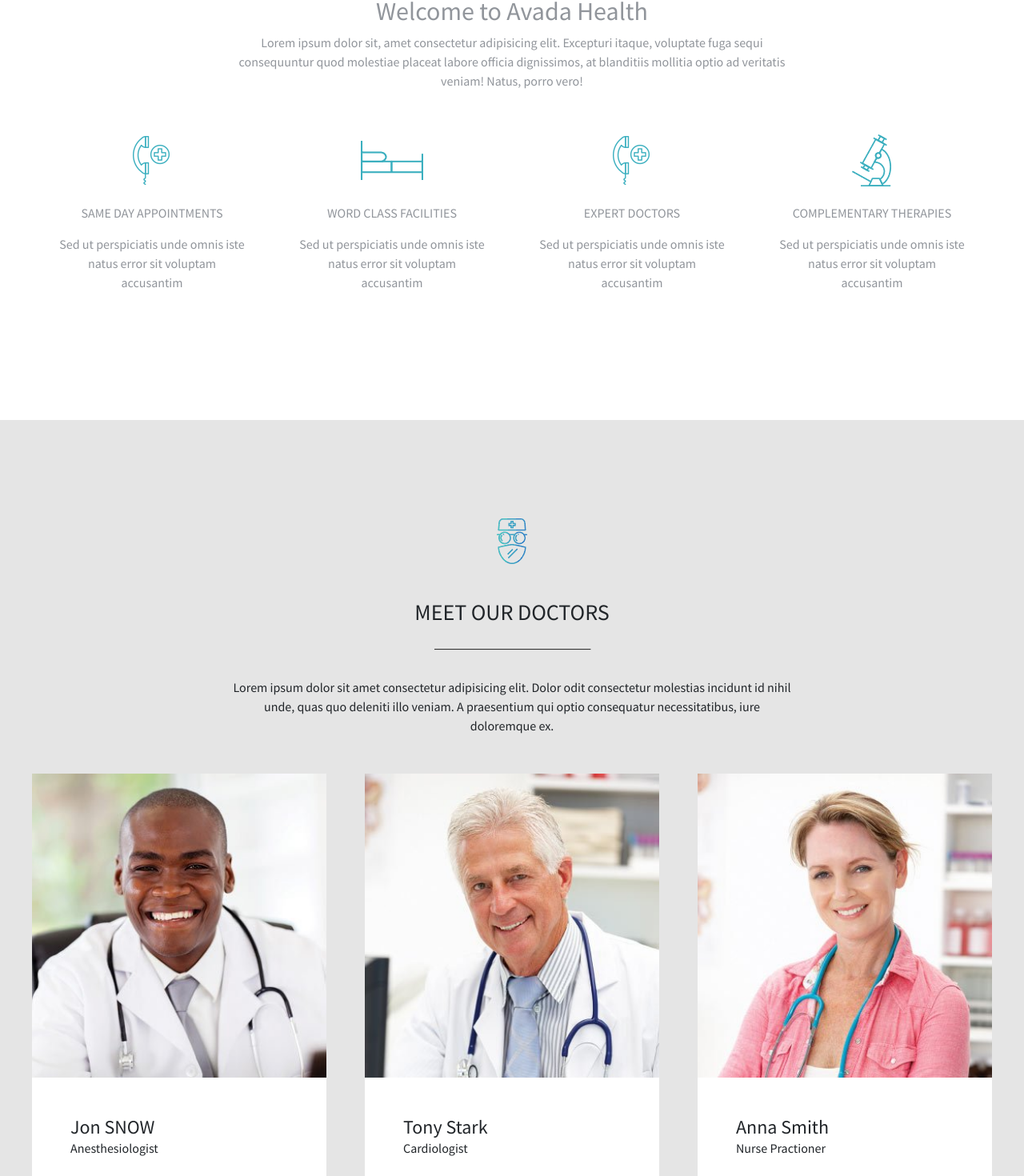
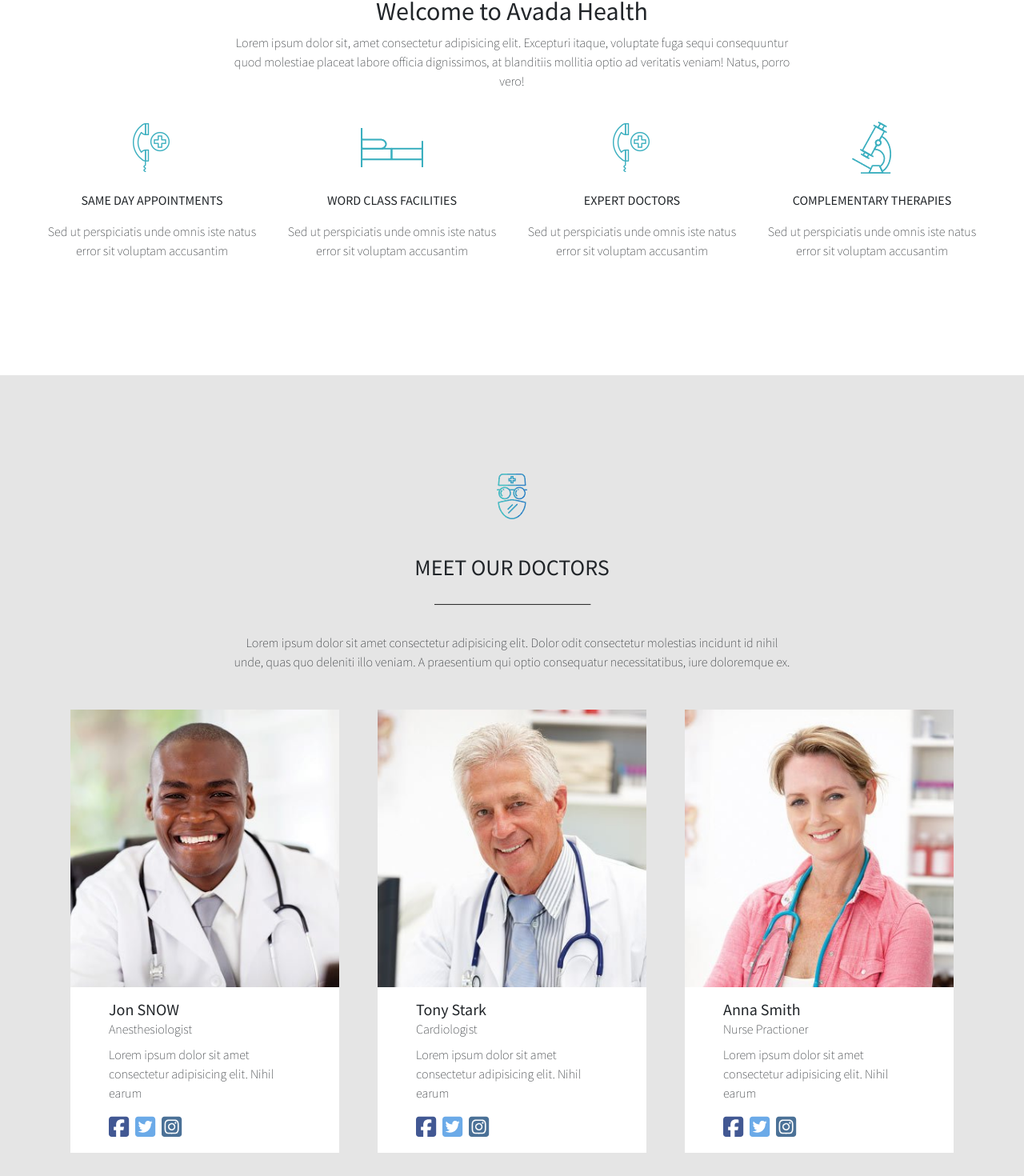
Before and after one commit to Pierluca-Strianese/proj-html-vuejs, a Vue app: page / in a window 1280 px wide. Shown: the part 837-2307 px from the top of the page at 80% size. Built offline with nearby package versions, Linux system fonts and the light colour scheme.

Commit message:
fix padding e margin

```diff
--- a/src/App.vue
+++ b/src/App.vue
@@ -20,10 +20,12 @@ export default {
 
 html,
 body {
-    font-family: 'Source Sans Pro', sans-serif;
+    font-family: 'Source Sans Pro';
+    font-weight: 200;
 }
 
 #app {
-    font-family: 'Source Sans Pro', sans-serif;
+    font-family: 'Source Sans Pro';
+    font-weight: 200;
 }
 </style>
--- a/src/components/AppCardDoctor.vue
+++ b/src/components/AppCardDoctor.vue
@@ -12,13 +12,13 @@ export default {
 </script>
 
 <template>
-    <div class="container_cards pt-5">
+    <div class="container_cards p-5">
         <div class="card_doctor" v-for="(Doctor, i) in store.doctor" :key="i">
             <img :src="Doctor.img" alt="">
-            <div class="description p-5">
-                <h4> {{ Doctor.name }} </h4>
-                <span class="specialization">{{ Doctor.specialization }}</span>
-                <p>{{ Doctor.description }}</p>
+            <div class="description py-3 px-5">
+                <h5> {{ Doctor.name }} </h5>
+                <span class="specialization pb-3">{{ Doctor.specialization }}</span>
+                <p class="pt-2">{{ Doctor.description }}</p>
                 <font-awesome-icon icon="fa-brands fa-square-facebook" class="icon_social facebook" />
                 <font-awesome-icon icon="fa-brands fa-square-twitter" class="icon_social twitter" />
                 <font-awesome-icon icon="fa-brands fa-square-instagram" class="icon_social instagram" />
@@ -47,12 +47,8 @@ export default {
         }
 
         .description {
-            h4 {
+            h5 {
                 margin: 0;
-            }
-
-            p {
-                padding-top: 2rem;
             }
         }
     }
--- a/src/components/AppCardService.vue
+++ b/src/components/AppCardService.vue
@@ -15,9 +15,9 @@ export default {
 <template>
     <div class="service" v-for="(Service, i) in store.services" :key="i">
 
-        <img :src="Service.img" alt="">
-        <h4> {{ Service.name }}</h4>
-        <p> {{ Service.description }} </p>
+        <img :src="Service.img" alt="" class="p-2">
+        <h4 class="p-3"> {{ Service.name }}</h4>
+        <p class="pb-4"> {{ Service.description }} </p>
 
     </div>
 </template>
@@ -28,14 +28,6 @@ export default {
 .service {
     width: calc((100% / 3) - 2rem);
 
-    img {
-        padding: 1rem;
-    }
-
-    h4 {
-        padding: 1rem;
-    }
-
     h4:hover {
         color: $primary-color;
         cursor: pointer;
--- a/src/components/AppDoctors.vue
+++ b/src/components/AppDoctors.vue
@@ -1,8 +1,15 @@
 <script>
 import AppCardDoctor from './AppCardDoctor.vue';
+import { store } from '../store';
 
 export default {
-    components: { AppCardDoctor }
+    components: { AppCardDoctor },
+
+    data() {
+        return {
+            store,
+        }
+    },
 };
 
 </script>
@@ -12,15 +19,12 @@ export default {
         <div class="container_big">
             <div class="container_description_section">
                 <img src="../assets/images/icon-5.png" alt="">
-                <h3> MEET OUR DOCTORS </h3>
+                <h3> {{ store.DoctorsDescription.title }} </h3>
                 <div class="line_container">
                     <img src="../assets/images/long-line.png" alt="" class="long_line">
                 </div>
                 <span>
-                    Lorem ipsum dolor sit amet consectetur adipisicing elit. Dolor odit consectetur molestias incidunt id
-                    nihil
-                    unde, quas quo deleniti illo veniam. A praesentium qui optio consequatur necessitatibus, iure doloremque
-                    ex.
+                    {{ store.DoctorsDescription.description }}
                 </span>
             </div>
             <AppCardDoctor />
@@ -34,7 +38,6 @@ export default {
 .container_doctor {
     background-color: $background_color2;
 
-
     h3 {
         padding-top: 2rem;
     }
--- a/src/components/AppFeatures.vue
+++ b/src/components/AppFeatures.vue
@@ -15,14 +15,13 @@ export default {
 <template>
     <div class="container_big">
         <div class="container_description_section">
-            <h2> Welcome to Avada Health </h2>
-            <p>Lorem ipsum dolor sit, amet consectetur adipisicing elit. Excepturi itaque, voluptate fuga sequi consequuntur
-                quod molestiae placeat labore officia dignissimos, at blanditiis mollitia optio ad veritatis veniam! Natus,
-                porro vero!
+            <h2> {{ store.FeaturesDescription.title }} </h2>
+            <p>
+                {{ store.FeaturesDescription.description }}
             </p>
         </div>
         <ul>
-            <li v-for="(menuItem, i) in store.features" :key="i">
+            <li v-for="(menuItem, i) in store.features" :key="i" class="p-3">
                 <img :src="menuItem.img" alt="">
                 <h3> {{ menuItem.name }}</h3>
                 <p> {{ menuItem.description }}</p>
@@ -36,7 +35,6 @@ export default {
 @use "../style/general.scss" as *;
 
 .container_big {
-    color: $primary-text;
 
     ul {
         display: flex;
@@ -46,8 +44,6 @@ export default {
         margin: 0;
 
         li {
-            padding: 2rem;
-
             h3 {
                 margin: 1rem 0;
                 font-size: 1rem;
--- a/src/components/AppHeader.vue
+++ b/src/components/AppHeader.vue
@@ -31,7 +31,7 @@ footer {
     .container {
         width: 900px;
         color: $white-text;
-        padding-top: 10rem;
+        padding-top: 12rem;
 
         h1 {
             font-size: 4rem;
--- a/src/components/AppNavBar.vue
+++ b/src/components/AppNavBar.vue
@@ -13,8 +13,8 @@ export default {
 
 <template>
     <headerTop>
-        <img src="../assets/images/medical_logo_1x_light.png" alt="" class="ps-4 py-3">
-        <span>
+        <img src="../assets/images/medical_logo_1x_light.png" alt="" class="ps-5 py-4">
+        <span class="pe-5 py-4">
             <ul>
                 <li v-for="(menuItem, i) in store.menuData" :key="i">
                     <a :href="menuItem.src" :class="{ active: menuItem.active }">
@@ -43,7 +43,6 @@ headerTop {
 
     span {
         display: flex;
-        margin-right: 1rem;
 
         ul {
             display: flex;
--- a/src/components/AppServices.vue
+++ b/src/components/AppServices.vue
@@ -1,10 +1,17 @@
 <script>
 import AppCardService from './AppCardService.vue';
+import { store } from '../store';
 
 export default {
     components: {
         AppCardService
-    }
+    },
+
+    data() {
+        return {
+            store,
+        }
+    },
 };
 
 </script>
@@ -13,17 +20,14 @@ export default {
     <div class="container_big">
         <div class="container_description_section">
             <img src="../assets/images/icon-6.png" alt="">
-            <h3> OUR HEALTH SERVICES </h3>
+            <h3> {{ store.ServicesDescription.title }} </h3>
 
             <div class="line_container">
                 <img src="../assets/images/long-line.png" alt="" class="long_line">
             </div>
 
             <span>
-                Lorem ipsum dolor sit amet consectetur adipisicing elit. Dolor odit consectetur molestias incidunt id
-                nihil
-                unde, quas quo deleniti illo veniam. A praesentium qui optio consequatur necessitatibus, iure doloremque
-                ex.
+                {{ store.ServicesDescription.description }}
             </span>
         </div>
         <div class="services_container pt-5 ">
--- a/src/components/AppTour.vue
+++ b/src/components/AppTour.vue
@@ -1,8 +1,15 @@
 <script>
-import AppCardTour from './AppCardTour.vue'
+import AppCardTour from './AppCardTour.vue';
+import { store } from '../store';
 
 export default {
-    components: { AppCardTour }
+    components: { AppCardTour },
+
+    data() {
+        return {
+            store,
+        }
+    },
 };
 
 </script>
@@ -11,17 +18,14 @@ export default {
     <div class="container_tour">
         <div class="container_description_section">
             <img src="../assets/images/icon-7.png" alt="">
-            <h4>TOUR OUR FACILITES</h4>
+            <h4>{{ store.TourDescription.title }}</h4>
 
             <div class="line_container">
                 <img src="../assets/images/long-line.png" alt="" class="long_line">
             </div>
 
             <div>
-                Lorem ipsum dolor sit amet consectetur adipisicing elit. Dolor odit consectetur molestias incidunt id
-                nihil
-                unde, quas quo deleniti illo veniam. A praesentium qui optio consequatur necessitatibus, iure doloremque
-                ex.
+                {{ store.TourDescription.description }}
             </div>
 
             <img src="../assets/images/play-icon.png" alt="" class="mt-5">
--- a/src/store.js
+++ b/src/store.js
@@ -24,6 +24,12 @@ export const store = reactive({
         },
     ],
 
+    FeaturesDescription: {
+        title: 'Welcome to Avada Health',
+        description: 'Lorem ipsum dolor sit, amet consectetur adipisicing elit. Excepturi itaque, voluptate fuga sequi consequuntur quod molestiae placeat labore officia dignissimos, at blanditiis mollitia optio ad veritatis veniam! Natus, porro vero!',
+
+    },
+
     features: [
         {
             name: 'SAME DAY APPOINTMENTS',
@@ -47,6 +53,12 @@ export const store = reactive({
         },
     ],
 
+    DoctorsDescription: {
+        title: 'MEET OUR DOCTORS',
+        description: 'Lorem ipsum dolor sit amet consectetur adipisicing elit. Dolor odit consectetur molestias incidunt id nihil unde, quas quo deleniti illo veniam. A praesentium qui optio consequatur necessitatibus, iure doloremque ex.',
+
+    },
+
     doctor: [
         {
             name: 'Jon SNOW',
@@ -67,6 +79,12 @@ export const store = reactive({
             img: 'src/assets/images/doctor-3.jpg',
         },
     ],
+
+    ServicesDescription: {
+        title: 'OUR HEALTH SERVICES',
+        description: 'Lorem ipsum dolor sit amet consectetur adipisicing elit. Dolor odit consectetur molestias incidunt id nihil unde, quas quo deleniti illo veniam. A praesentium qui optio consequatur necessitatibus, iure doloremque ex.',
+
+    },
 
     services: [
         {
@@ -101,6 +119,12 @@ export const store = reactive({
         }
     ],
 
+    TourDescription: {
+        title: 'TOUR OUR FACILITES',
+        description: 'Lorem ipsum dolor sit amet consectetur adipisicing elit. Dolor odit consectetur molestias incidunt id nihil unde, quas quo deleniti illo veniam. A praesentium qui optio consequatur necessitatibus, iure doloremque ex.',
+
+    },
+
     cardTour: [
         {
             name: 'Emergency Care',
@@ -117,13 +141,19 @@ export const store = reactive({
 
     ],
 
+    AppointmentsDescription: {
+        title: 'Make an appointment',
+        description: 'Lorem ipsum dolor sit amet consectetur adipisicing elit. Dolor odit consectetur molestias incidunt id nihil unde, quas quo deleniti illo veniam. A praesentium qui optio consequatur necessitatibus, iure doloremque ex.',
+
+    },
+
     medicalDepartments: [
         "Cardiology",
         "Pediactrics",
         "Diabetes Care",
         "Pre - natel Care",
         "Ultrasound Echocardiogram"
-    ]
+    ],
 });
 
 export default store
--- a/src/style/general.scss
+++ b/src/style/general.scss
@@ -1,6 +1,6 @@
 $primary-color: #3BAFBF;
 $white-text: #FFFFFF;
-$primary-text: #91959B;
+$primary-text: #DDDDDD;
 $background_color2: #E5E5E5;
 $color_facebook: #425893;
 $color_twitter: #6BAAE8;
```
Also changed, not shown: src/components/AppAppointment.vue (+12 -8 lines).
